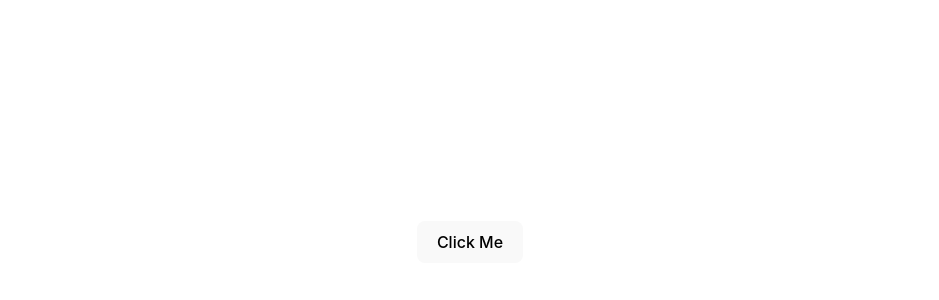
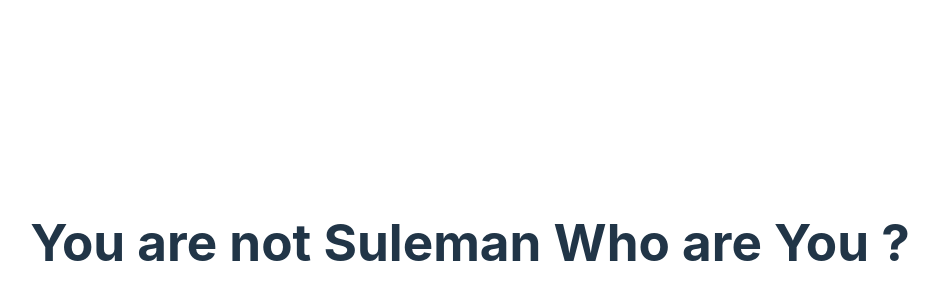
Before and after one commit to Muhammad-Sulman/ReactFirstApp, a React (Vite) app in the folder react-App1.0/: page / in a window 1280 px wide. Shown: the part 158-458 px from the top of the page, without its empty margins (170-1109 px from the left). Built offline with nearby package versions, Linux system fonts and the light colour scheme.

Commit message:
Conditional rendering

```diff
--- a/react-App1.0/src/App.jsx
+++ b/react-App1.0/src/App.jsx
@@ -1,5 +1,7 @@
 import './App.css';
-import ParentComponent from './ParentComponent';
+import Component1 from './Component1';
+import Component2 from './Component2';
+// import ParentComponent from './ParentComponent';
 // import Header from './Header.jsx';
 // import Sidebar from './Sidebar.jsx'
 // import Footer from './Footer.jsx'
@@ -15,31 +17,62 @@ import ParentComponent from './ParentComponent';
 
 
 
+
 // let a = "Hamza"
 // const friends = ["Ali", "Hamza", "Muzamil", "Shah"];
 
 function App() {
+  // return (
+  //   // console.error(),
+  //   <>
+  //     {/* <Header name="Suleman" age="asd" isMarried={false} arr={friends} /> */}
+  //     {/* <House/> */}
+  //     {/* <Sidebar name={a} age="22"></Sidebar> */}
+  //     {/* <Footer name2 = {123}></Footer> */}
+
+  //     {/* <Employee name = "Suleman.." age={21} ></Employee> */}
+  //     {/* <Customer name="suleman.." age = {21} ></Customer> */}
+  //     {/* <Customer></Customer> */}
+  //     {/* <Clickfunction name="Suleman" ></Clickfunction> */}
+  //     {/* <EventBinding></EventBinding> */}
+  //     {/* <Mounting/> */}
+  //     {/* <Updating1></Updating1> */}
+  //     {/* <Person2 city= "Islamabad" ></Person2> */}
+  //     {/* <Parentclass></Parentclass> */}
+  //     {/* <ParentComponent></ParentComponent> */}
+
+  //   </>
+  // );
+
+  // let name = "Suleman";
+  // // let name = "Aqib";
+  // let data ; // element vairable
+
+  // if (name == "Suleman") {
+  //   return <Component1></Component1>
+  // } else {
+  //   return <Component2></Component2>
+  // }
+
+
+// if (name == "Suleman") {
+//     data = <Component1></Component1>
+//   } else {
+//     data =  <Component2></Component2>
+//   }
+
+// let name = "Suleman";
+let name = "Suleman1";
+
   return (
-    // console.error(),
-    <>
-      {/* <Header name="Suleman" age="asd" isMarried={false} arr={friends} /> */}
-      {/* <House/> */}
-      {/* <Sidebar name={a} age="22"></Sidebar> */}
-      {/* <Footer name2 = {123}></Footer> */}
+    <div>
+          {/* {data} */}
+          {/* {name == "Suleman"  && <Component1></Component1>} */}
+          {name == "Suleman" ? <Component1></Component1> : <Component2></Component2>}
+    </div>
+  )
 
-      {/* <Employee name = "Suleman.." age={21} ></Employee> */}
-      {/* <Customer name="suleman.." age = {21} ></Customer> */}
-      {/* <Customer></Customer> */}
-      {/* <Clickfunction name="Suleman" ></Clickfunction> */}
-      {/* <EventBinding></EventBinding> */}
-      {/* <Mounting/> */}
-      {/* <Updating1></Updating1> */}
-      {/* <Person2 city= "Islamabad" ></Person2> */}
-      {/* <Parentclass></Parentclass> */}
-      <ParentComponent></ParentComponent>
 
-    </>
-  );
 }
 
 export default App;
--- /dev/null
+++ b/react-App1.0/src/Component1.jsx
@@ -0,0 +1,9 @@
+
+
+export default function Component1() {
+    return (
+        <div>
+            <h1>Hello Suleman Who are You ?</h1>
+        </div>
+    )
+}
--- /dev/null
+++ b/react-App1.0/src/Component2.jsx
@@ -0,0 +1,9 @@
+
+
+export default function Component2() {
+    return (
+        <div>
+            <h1>You are not Suleman Who are You ?</h1>
+        </div>
+    )
+}
```
